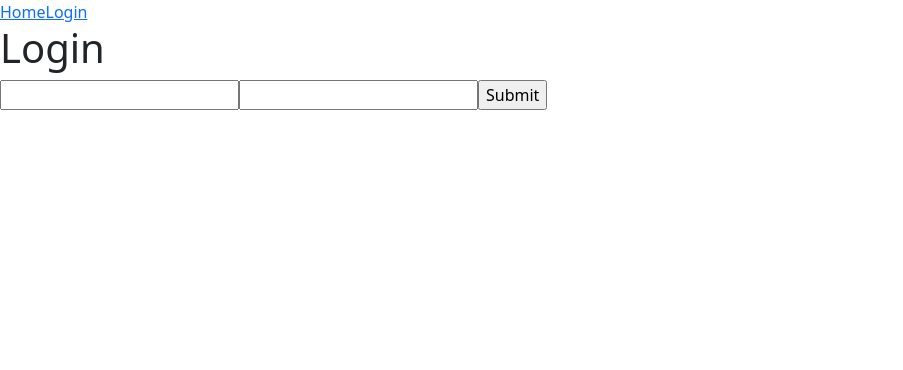
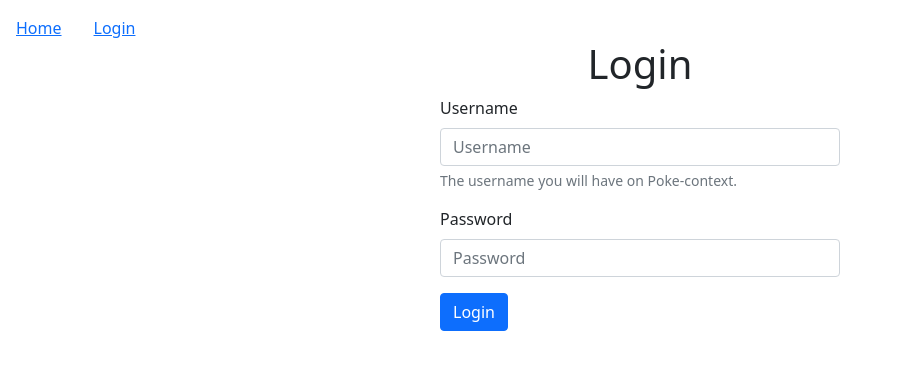
Before and after one commit to kevinganem/Konexio-Poke-Context, a React (Create React App) app: page /login in a window 1280 px wide. Shown: the top 370 px of the page, without its empty margins (0-903 px from the left). Built offline with nearby package versions, Linux system fonts and the light colour scheme.

Commit message:
bootstrapped

```diff
--- a/src/App.js
+++ b/src/App.js
@@ -19,9 +19,13 @@ import "bootstrap/dist/css/bootstrap.min.css";
 function App() {
   return (
     <BrowserRouter>
-      <nav>
-        <Link to="/">Home</Link>
-        <Link to="/login">Login</Link>
+      <nav className="pt-3">
+        <Link className="p-3" to="/">
+          Home
+        </Link>
+        <Link className="p-3" to="/login">
+          Login
+        </Link>
       </nav>
       <Switch>
         <Route exact path="/" component={Home} />
--- a/src/components/Home.js
+++ b/src/components/Home.js
@@ -36,21 +36,36 @@ export default function Home() {
         <div className="spinner-border text-primary" role="status" />
       ) : (
         <>
-          <h1>Home</h1>
-          <div>
-            <h3>Name : {pokemon.name}</h3>
-            <h3>Height : {pokemon.height}</h3>
-            <h3>Weight : {pokemon.weight}</h3>
-            <ul>
-              <h3>Type : </h3>
-              {pokemon.types.map((types) => (
-                <li> {types.type.name} </li>
-              ))}
-            </ul>
+          <h1 className="text-center">Home</h1>
+          <div className="d-flex justify-content-center p-3">
+            <div className="card" style={{ width: "18rem" }}>
+              <img
+                src={pokemon.sprites.front_default}
+                className="card-img-top"
+                alt="Pokémon"
+              />
+              <div className="card-body">
+                <h5 className="card-title text-capitalize">{pokemon.name}</h5>
+                <ul className="card-text">
+                  <li>Height : {pokemon.height}</li>
+                  <li>Weight : {pokemon.weight}</li>
+                </ul>
+              </div>
+              <ul className="list-group list-group-flush">
+                {pokemon.types.map((types) => (
+                  <li className="list-group-item"> {types.type.name} </li>
+                ))}
+              </ul>
+            </div>
           </div>
-          <button className="" onClick={() => setId(randomNumber)}>
-            Random Pokémon
-          </button>
+          <div className="d-flex justify-content-center">
+            <button
+              className="btn btn-outline-success"
+              onClick={() => setId(randomNumber)}
+            >
+              Random Pokémon
+            </button>
+          </div>
         </>
       )}
     </div>
--- a/src/components/Login.js
+++ b/src/components/Login.js
@@ -19,17 +19,57 @@ export default function Login() {
   const onSubmit = (data) => console.log(data);
   return (
     <div>
-      <h1>Login</h1>
+      <h1 className="text-center">Login</h1>
 
       {/* FORM  */}
-      <form onSubmit={handleSubmit(onSubmit)}>
-        <input {...register("username", { required: true })} />
+      {/* <form onSubmit={handleSubmit(onSubmit)}>
+        <input
+          defaultValue="Username"
+          {...register("username", { required: true })}
+        />
         {errors.username && <span>Username is required.</span>}
-        <input {...register("password", { required: true })} />
+        <input
+          defaultValue="Password"
+          {...register("password", { required: true })}
+        />
         {errors.password && <span>Please enter a password.</span>}
         <input type="submit" />
-      </form>
+      </form> */}
       {/* END OF FORM  */}
+      {/* FORM WITH BOOTSTRAP  */}
+      <div className="d-flex justify-content-center">
+        <form onSubmit={handleSubmit(onSubmit)} style={{ width: "25rem" }}>
+          <div className="mb-3">
+            <label className="form-label">Username</label>
+            <input
+              type="username"
+              className="form-control"
+              placeholder="Username"
+              {...register("username", { required: true, maxLength: 15 })}
+            >
+              {errors.username && <span>Username is required.</span>}
+            </input>
+            <div className="form-text">
+              The username you will have on Poke-context.
+            </div>
+          </div>
+          <div className="mb-3">
+            <label className="form-label">Password</label>
+            <input
+              type="password"
+              className="form-control"
+              placeholder="Password"
+              {...register("password", { required: true, maxLength: 6 })}
+            >
+              {errors.password && <span>Please enter a password.</span>}
+            </input>
+          </div>
+          <button type="submit" className="btn btn-primary">
+            Login
+          </button>
+        </form>
+      </div>
+      {/* END OF FORM WITH BOOTSTRAP */}
     </div>
   );
 }
```
